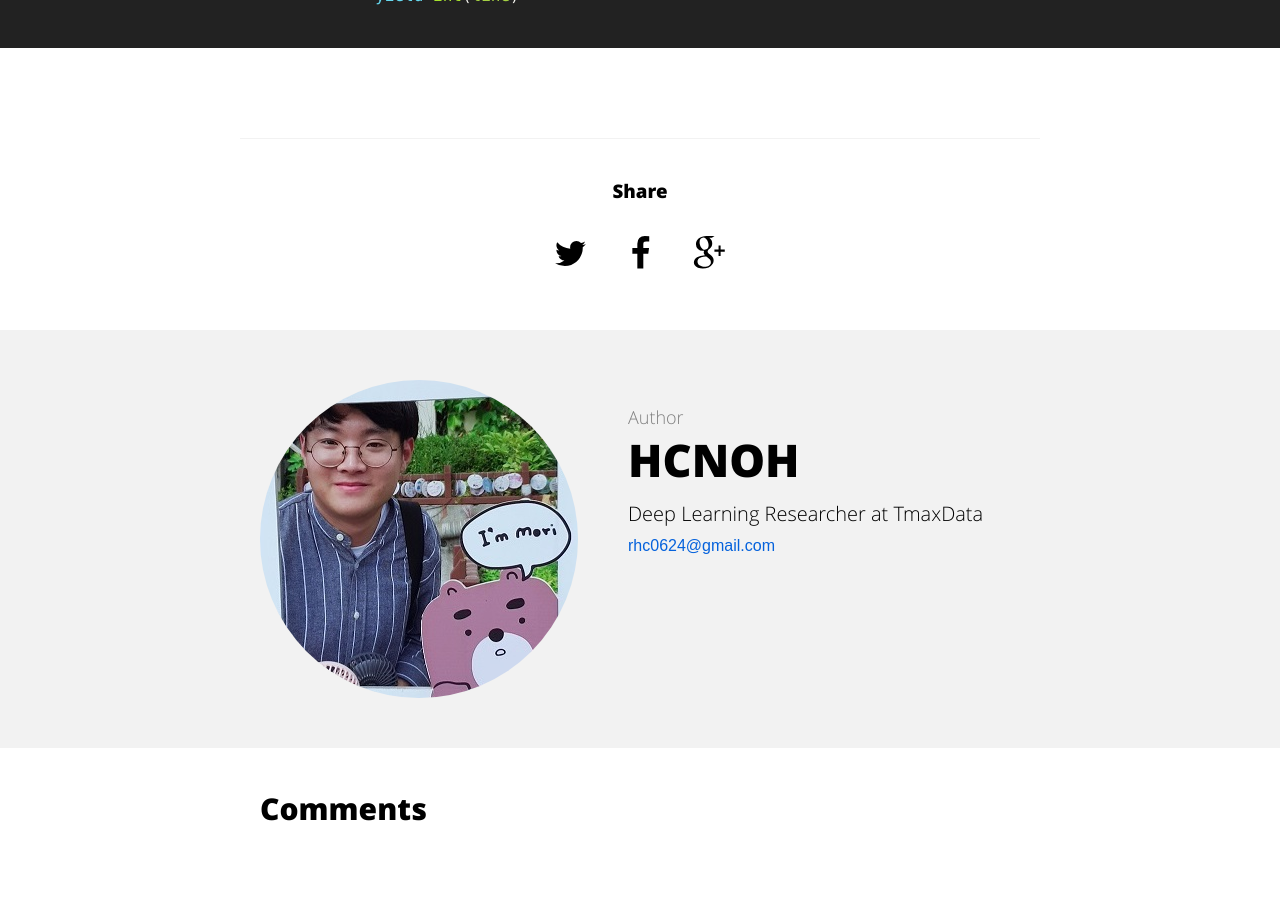
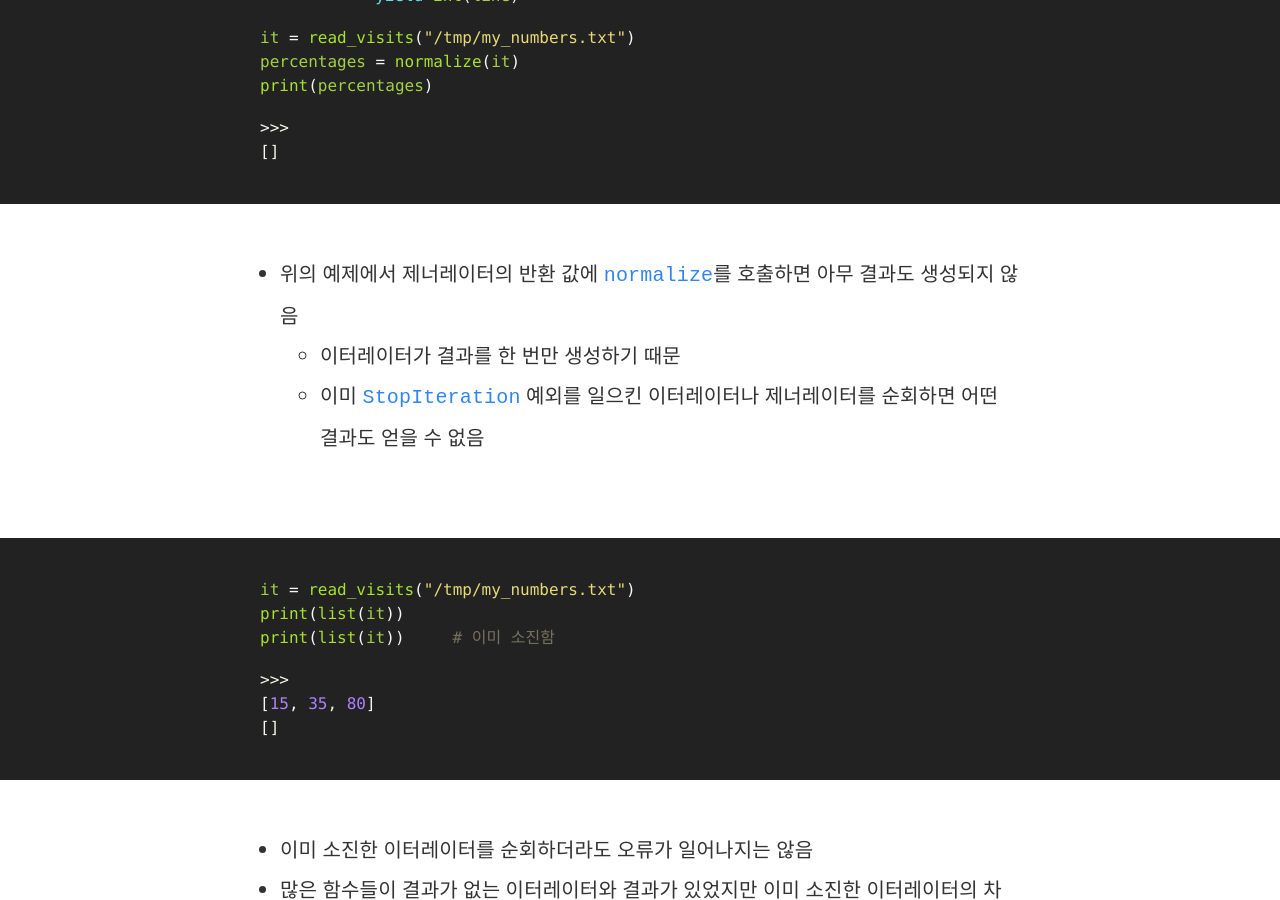
Before and after one commit to hcnoh/blog-prev, a Jekyll site: the page built from _posts/2018-09-27-effective-python-way17.md, in a window 1280 px wide and 900 px high, scrolled down 2001 px. Built offline with Jekyll 4.4.1, drawn with Linux system fonts in a browser that asks for light colours; comment, search, counter and statistics services are not loaded; some of the changed text lies outside the part shown.

Commit message:
Update 2018-09-27-effective-python-way17.md

```diff
--- a/_posts/2018-09-27-effective-python-way17.md
+++ b/_posts/2018-09-27-effective-python-way17.md
@@ -38,4 +38,39 @@ def read_visits(data_path):
     with open(data_path) as f:
         for line in f:
             yield int(line)
+
+it = read_visits("/tmp/my_numbers.txt")
+percentages = normalize(it)
+print(percentages)
+
+>>>
+[]
 {% endhighlight %}
+- 위의 예제에서 제너레이터의 반환 값에 `normalize`를 호출하면 아무 결과도 생성되지 않음
+    - 이터레이터가 결과를 한 번만 생성하기 때문
+    - 이미 `StopIteration` 예외를 일으킨 이터레이터나 제너레이터를 순회하면 어떤 결과도 얻을 수 없음
+{% highlight python %}
+it = read_visits("/tmp/my_numbers.txt")
+print(list(it))
+print(list(it))     # 이미 소진함
+
+>>>
+[15, 35, 80]
+[]
+{% endhighlight %}
+- 이미 소진한 이터레이터를 순회하더라도 오류가 일어나지는 않음
+- 많은 함수들이 결과가 없는 이터레이터와 결과가 있었지만 이미 소진한 이터레이터의 차이를 알려주지 않음
+
+## 문제점 해결
+- 입력 이터레이터를 명시적으로 소진하고 전체 콘텐츠의 복사본을 리스트에 저장하여 해결 가능
+- 위의 예제와 동일하지만 입력 이터레이터를 방어적으로 복사하는 함수 예제
+{% highlight python %}
+def normalize_copy(numbers):
+    numbers = list(numbers)     # 이터레이터를 복사
+    total = sum(numbers)
+    result = []
+    for value in numbers:
+        percent = 100 * value / total
+        result.append(percent)
+    return result
+{% endhighlight %}
```
